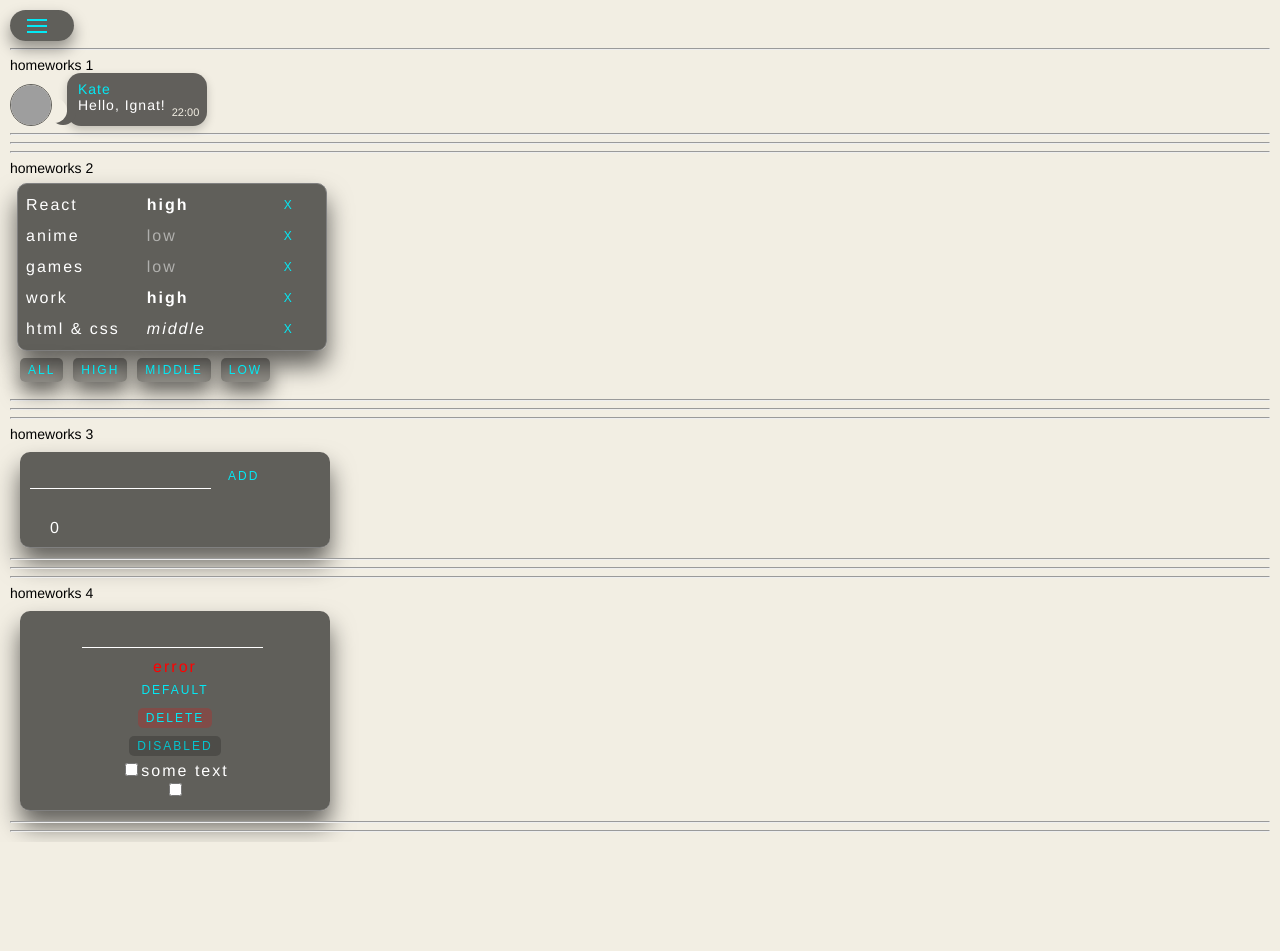
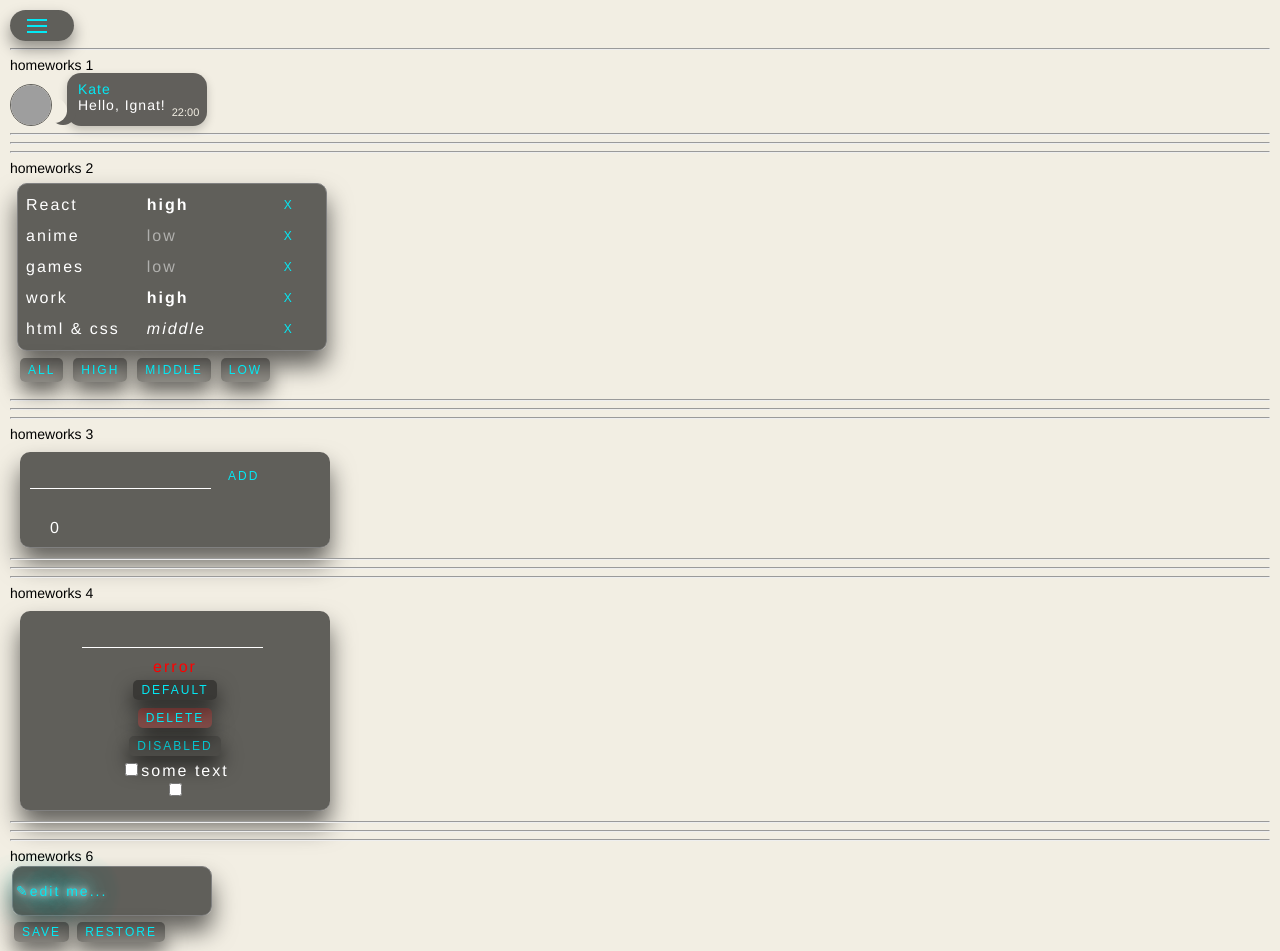
Before and after one commit to Katerinamiku/HomeworkIgnat, a React (Create React App) app: page /#/pre-junior in a window 1280 px wide. Shown: the top 951 px of the page. Before the commit the page ends 842 px from the top, so only its background shows below. Built offline with nearby package versions, Linux system fonts and the light colour scheme; grey boxes are pictures that could not be loaded.

Commit message:
six HW task

```diff
--- a/src/p2-homeworks/h4/common/c2-SuperButton/SuperButton.module.css
+++ b/src/p2-homeworks/h4/common/c2-SuperButton/SuperButton.module.css
@@ -1,9 +1,10 @@
 
 .superButton {
-    background: rgba(0, 0, 0, 0);
+    background: rgba(0, 0, 0, .4);
     padding: 3px 8px 3px 8px;
     border: rgba(0, 0, 0, .2);
     border-radius: 5px;
+    box-shadow: 0 10px 20px rgb(0 0 0 / 60%);
     color: #03e9f4;
     transition: .5s;
     font-size: 12px;
--- a/src/p2-homeworks/h5-rrd-v6/pages/PreJunior.tsx
+++ b/src/p2-homeworks/h5-rrd-v6/pages/PreJunior.tsx
@@ -3,6 +3,7 @@ import HW1 from '../../h1/HW1'
 import HW2 from '../../h2/HW2'
 import HW3 from '../../h3/HW3'
 import HW4 from '../../h4/HW4'
+import HW6 from "../../h6/HW6";
 
 function PreJunior() {
     return (
@@ -11,7 +12,7 @@ function PreJunior() {
             <HW2/>
             <HW3/>
             <HW4/>
-            {/*<HW6/>*/}
+            <HW6/>
 
         </div>
     )
--- /dev/null
+++ b/src/p2-homeworks/h6/HW6.module.css
@@ -0,0 +1,45 @@
+.editWindow {
+    display: flex;
+    align-items: center;
+    margin: 2px;
+    padding: 3px;
+    width: 200px;
+    height: 50px;
+    border: 1px solid gray;
+    border-radius: 10px;
+    background: rgba(0, 0, 0, .6);
+    box-sizing: border-box;
+    box-shadow: 0 15px 25px rgb(0 0 0 / 60%);
+}
+
+.editWindow input {
+    padding: 5px 0;
+    font-size: 14px;
+    letter-spacing: 2px;
+    background: transparent;
+    margin-right: 5px;
+    color: #fff;
+    margin-bottom: 10px;
+    border: none;
+    border-bottom: 1px solid #fff;
+    outline: none;
+}
+
+.editSpanStyle {
+    color: #03e9f4;
+    font-size: 14px;
+    letter-spacing: 2px;
+}
+
+.glow {
+    animation: glow 1s ease-in-out infinite alternate;
+}
+
+@keyframes glow {
+    from {
+        text-shadow: 0 0 5px #fff, 0 0 10px #fff, 0 0 20px #03e9f4, 0 0 30px #03e9f4, 0 0 40px #03e9f4, 0 0 50px #03e9f4, 0 0 60px #03e9f4;
+    }
+    to {
+        text-shadow: 0 0 10px #fff, 0 0 20px #03e9f4, 0 0 30px #03e9f4, 0 0 40px #03e9f4, 0 0 50px #03e9f4, 0 0 60px #03e9f4, 0 0 70px #03e9f4;
+    }
+}
--- a/src/p2-homeworks/h6/HW6.tsx
+++ b/src/p2-homeworks/h6/HW6.tsx
@@ -2,6 +2,7 @@ import React, {useState} from 'react'
 import SuperEditableSpan from './common/c4-SuperEditableSpan/SuperEditableSpan'
 import SuperButton from '../h4/common/c2-SuperButton/SuperButton'
 import {restoreState, saveState} from './localStorage/localStorage'
+import s from './HW6.module.css'
 
 function HW6() {
     const [value, setValue] = useState<string>('')
@@ -10,7 +11,7 @@ function HW6() {
         saveState<string>('editable-span-value', value)
     }
     const restore = () => {
-        // setValue()
+        setValue(restoreState('editable-span-value', ''))
     }
 
     return (
@@ -19,19 +20,21 @@ function HW6() {
             homeworks 6
 
             {/*should work (должно работать)*/}
-            <div>
+            <div className={s.editWindow}>
                                <SuperEditableSpan
                 value={value}
                 onChangeText={setValue}
-                    spanProps={{children: value ? undefined : 'enter text...'}}
+                spanProps={{children: value ? undefined : '✎edit me...'}}
                 />
         </div>
     <SuperButton onClick={save}>save</SuperButton>
     <SuperButton onClick={restore}>restore</SuperButton>
 
     <hr/>
-            {/*для личного творчества, могу проверить*/}
-            {/*<AlternativeSuperEditableSpan/>*/}
+    {/*для личного творчества, могу проверить*/
+    }
+    {/*<AlternativeSuperEditableSpan/>*/
+    }
     <hr/>
 </div>
 )
--- a/src/p2-homeworks/h6/common/c4-SuperEditableSpan/SuperEditableSpan.tsx
+++ b/src/p2-homeworks/h6/common/c4-SuperEditableSpan/SuperEditableSpan.tsx
@@ -1,5 +1,6 @@
 import React, {DetailedHTMLProps, InputHTMLAttributes, HTMLAttributes, useState} from 'react'
 import SuperInputText from '../../../h4/common/c1-SuperInputText/SuperInputText'
+import s from './../../HW6.module.css'
 
 // тип пропсов обычного инпута
 type DefaultInputPropsType = DetailedHTMLProps<InputHTMLAttributes<HTMLInputElement>, HTMLInputElement>
@@ -31,22 +32,19 @@ const SuperEditableSpan: React.FC<SuperEditableSpanType> = (
     const {children, onDoubleClick, className, ...restSpanProps} = spanProps || {}
 
     const onEnterCallback = () => {
-        // setEditMode() // выключить editMode при нажатии Enter
-
+        setEditMode(false) // выключить editMode при нажатии Enter
         onEnter && onEnter()
     }
     const onBlurCallback = (e: React.FocusEvent<HTMLInputElement>) => {
-        // setEditMode() // выключить editMode при нажатии за пределами инпута
-
+        setEditMode(false) // выключить editMode при нажатии за пределами инпута
         onBlur && onBlur(e)
     }
     const onDoubleClickCallBack = (e: React.MouseEvent<HTMLSpanElement, MouseEvent>) => {
-        // setEditMode() // включить editMode при двойном клике
-
+         setEditMode(true) // включить editMode при двойном клике
         onDoubleClick && onDoubleClick(e)
     }
 
-    const spanClassName = `${'сделать красивый стиль для спана'} ${className}`
+    const spanClassName = `${s.editSpanStyle} ${className} ${s.glow}`
 
     return (
         <>
--- a/src/p2-homeworks/h6/localStorage/localStorage.ts
+++ b/src/p2-homeworks/h6/localStorage/localStorage.ts
@@ -11,17 +11,18 @@ export function restoreState<T>(key: string, defaultState: T) {
     const stateAsString = localStorage.getItem(key)
     if (stateAsString !== null) state = JSON.parse(stateAsString) as T
     return state
+
 }
 
 // ---------------------------------------------------------------------------------------------------------------
 // пример использования:
-type StateType = {
-    x: string
-    y: number
-}
-
-// сохраняем объект типа StateType в ячейке 'test'
-saveState<StateType>('test', {x: 'A', y: 1})
-
-// получем в переменную state объект из ячейки 'test' или дэфолтный объект если ячейка пуста
-const state: StateType = restoreState<StateType>('test', {x: '', y: 0})
+// type StateType = {
+//     x: string
+//     y: number
+// }
+//
+// // сохраняем объект типа StateType в ячейке 'test'
+// saveState<StateType>('test', {x: 'A', y: 1})
+//
+// // получем в переменную state объект из ячейки 'test' или дэфолтный объект если ячейка пуста
+// const state: StateType = restoreState<StateType>('test', {x: '', y: 0})
```
Also changed, not shown: package.json (+27 -2 lines), 1 other file (tests, documents, lock files or other folders). Lines whose indentation alone changed are shown as unchanged.
